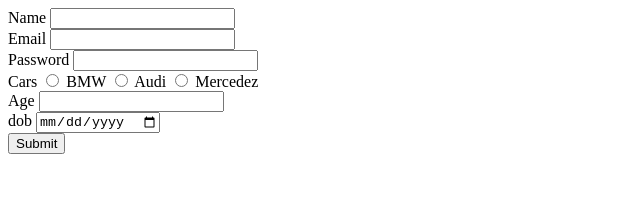
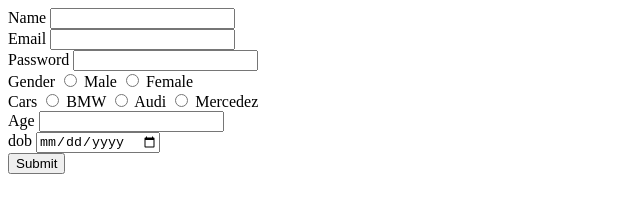
Before and after one commit to acciojob/signup-form-car-peter199741, a website: page main.html in a window 1280 px wide. Shown: the whole page, without its empty margins (0-640 px from the left). Drawn offline with Linux system fonts and the light colour scheme.

Commit message:
Update main.html

```diff
--- a/main.html
+++ b/main.html
@@ -8,12 +8,16 @@
 
 <body>
 	<!-- the entire body must be written by student -->
+	<form action="Car Form">
 	<label for="name">Name</label>
 	<input type="name" id="#name" required> <br>
 	<label for="email">Email</label>
 	<input type="email" id="#email" required> <br>
 	<label for="password">Password</label>
 	<input type="password" id="#password" required> <br>
+	<label for="gender">Gender</label>
+	<input type="radio" id="gender"> Male
+	<input type="radio" id="gender"> Female <br>
 	<label for="cars">Cars</label>
 	<input type="radio" id="Cars" > BMW
 	<input type="radio" id="Cars" > Audi
@@ -24,6 +28,7 @@
 	<label for="dob">dob</label>
 	<input type="date" id="#dob" required> <br>
 	<button >Submit</button>
+</form>
     <script type="text/javascript" src="./script.js">
 </script>
 
```
